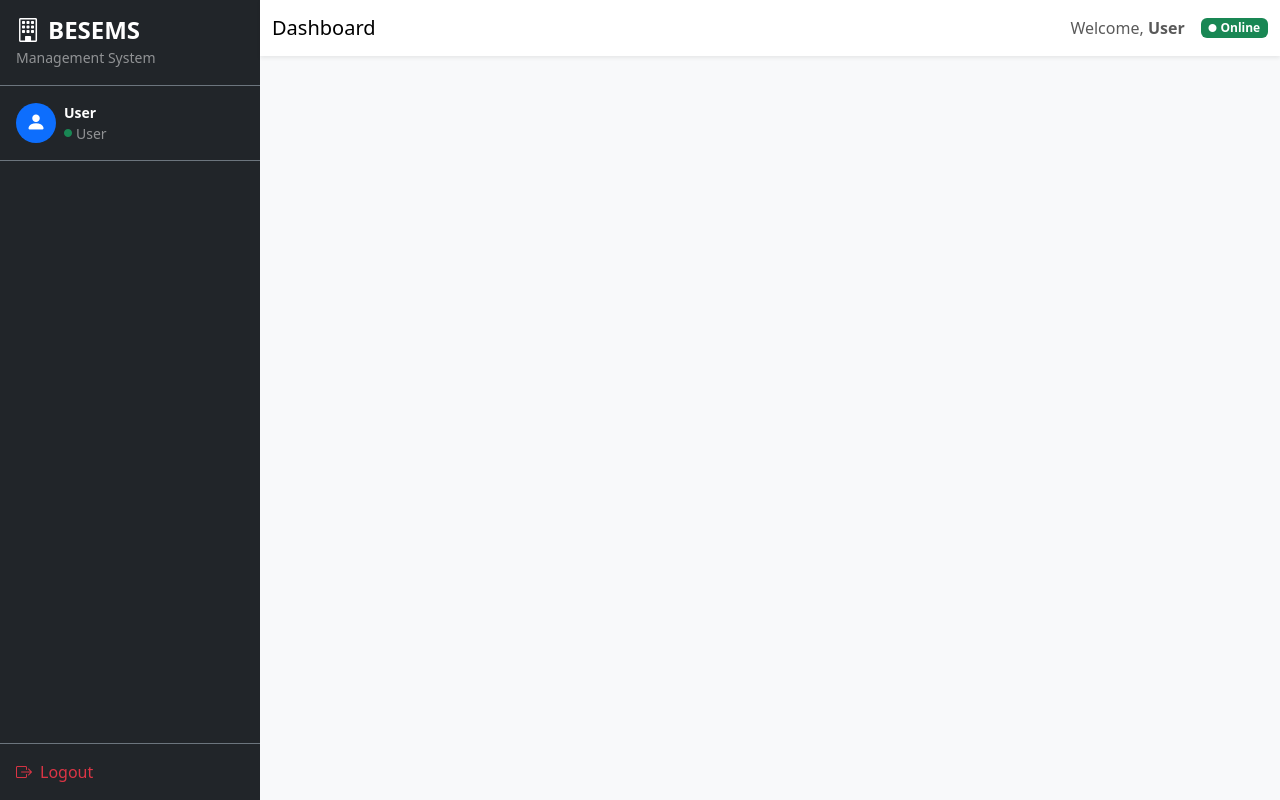
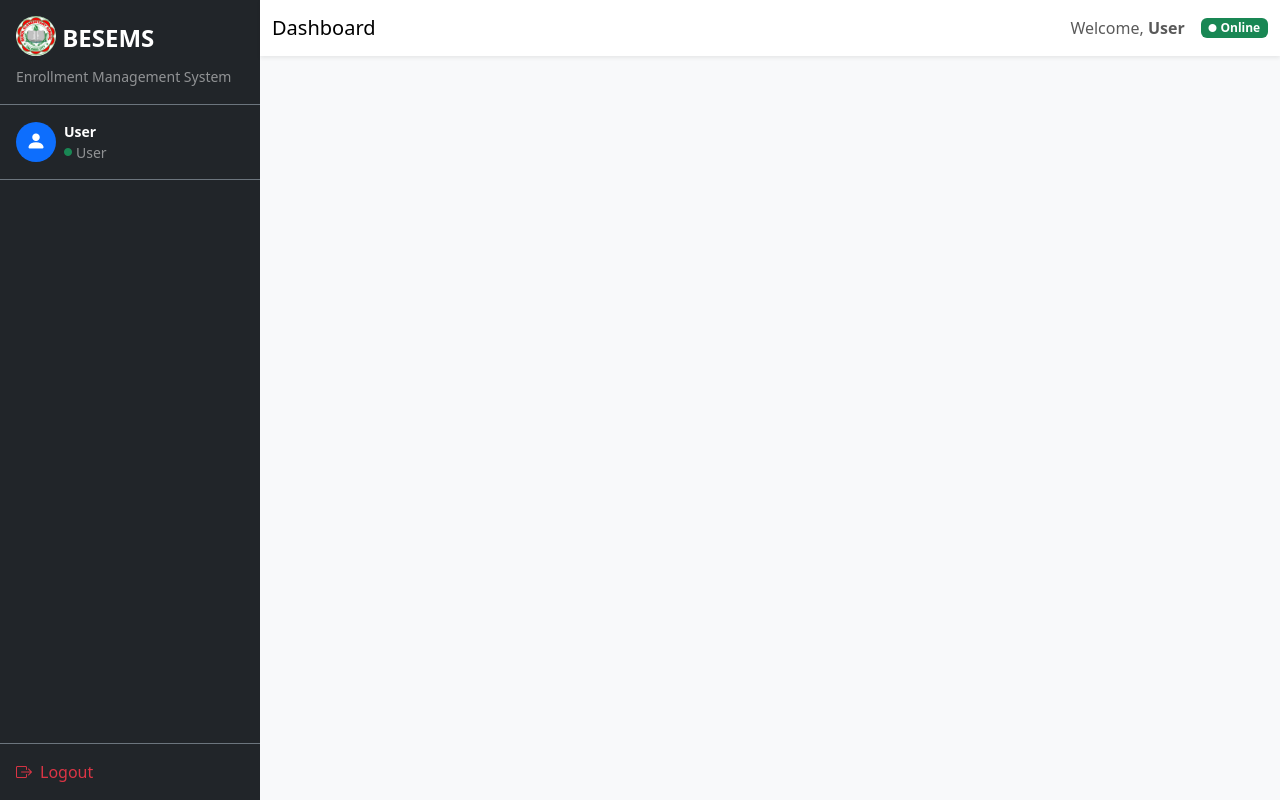
Before and after one commit to kelllgener/besems-enrollment, a PHP site: page /views/partials/dashboard_header.php in a window 1280 px wide. Run offline with PHP 8.4, Linux system fonts and the light colour scheme.

Commit message:
rename sidebar title

```diff
--- a/views/guardian/my-students.php
+++ b/views/guardian/my-students.php
@@ -120,9 +120,6 @@
                                         </td>
                                         <td>
                                             <div class="d-flex align-items-center">
-                                                <div class="bg-primary bg-opacity-10 rounded-circle p-2 me-2">
-                                                    <i class="bi bi-person-fill text-primary"></i>
-                                                </div>
                                                 <div>
                                                     <div class="fw-semibold">
                                                         <?= htmlspecialchars($student['first_name'] . ' ' . $student['last_name']) ?>
--- a/views/partials/sidebar.php
+++ b/views/partials/sidebar.php
@@ -95,9 +95,10 @@ $userRole = $_SESSION['role'] ?? 'user';
         <!-- Brand -->
         <div class="p-3 border-bottom border-secondary">
             <h4 class="text-white mb-0 fw-bold">
-                <i class="bi bi-building me-2"></i>BESEMS
+                <img src="assets/images/logo.jpg" alt="Logo" class="mb-2 rounded-circle" style="width: 40px;">
+                BESEMS
             </h4>
-            <small class="text-white-50">Management System</small>
+            <small class="text-white-50">Enrollment Management System</small>
         </div>
 
         <!-- User Info -->
```
